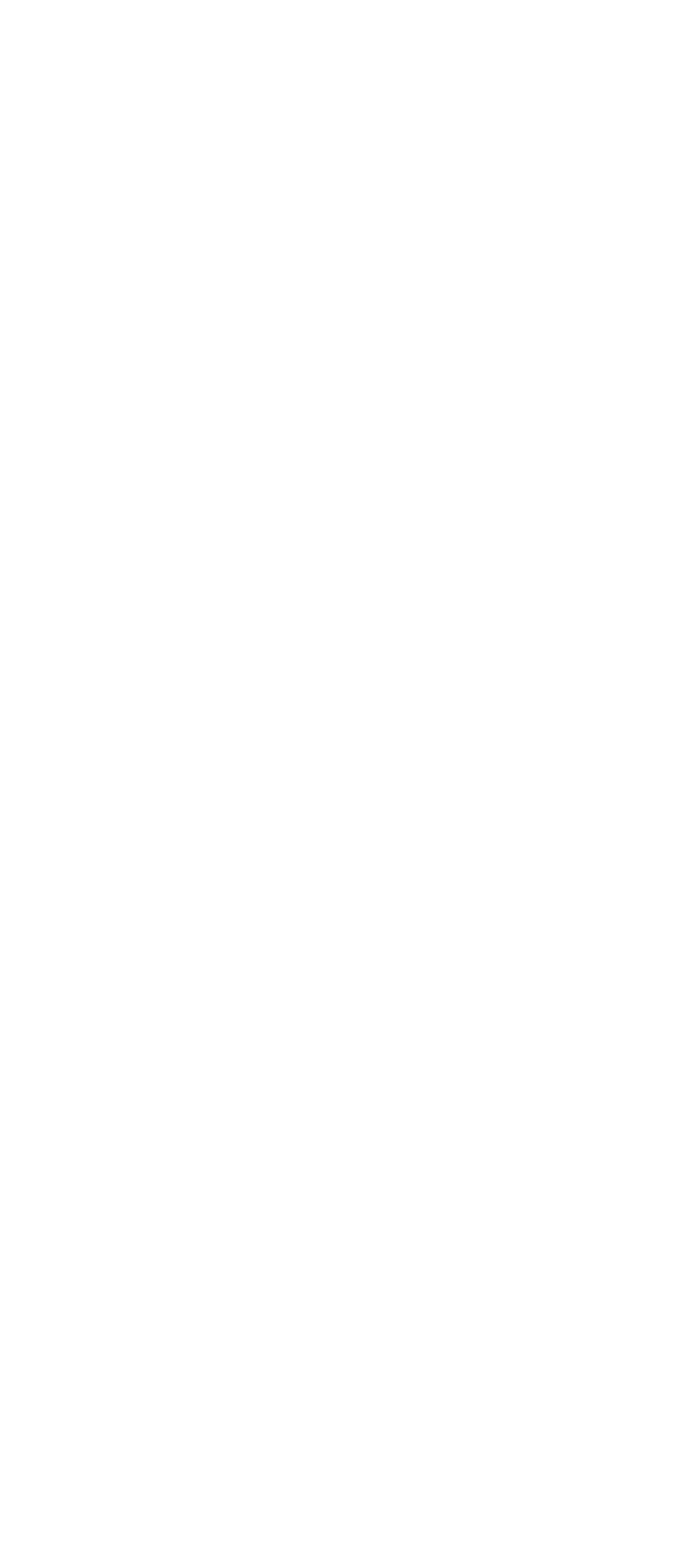
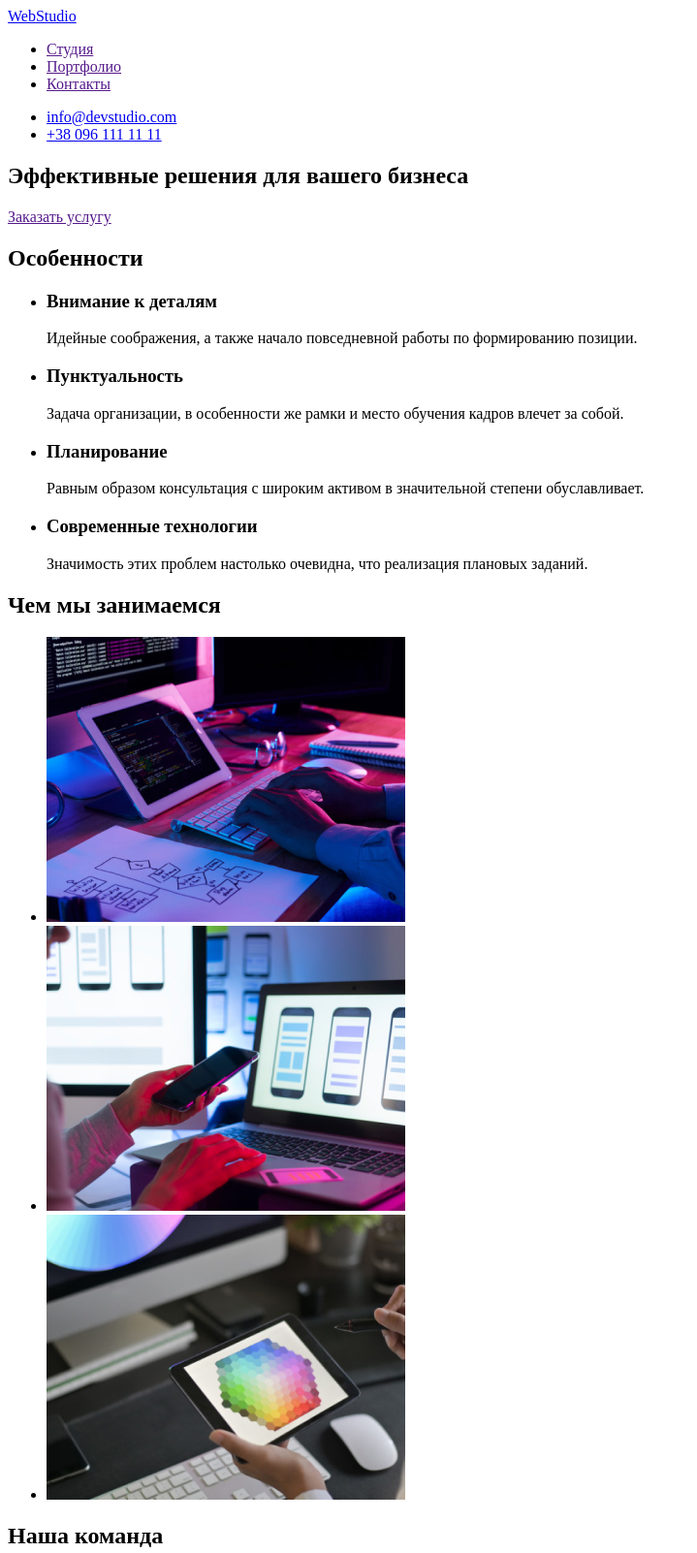
Before and after one commit to Dima-Penzev/goit-markup-hw-01, a plain HTML site: page index.html in a window 1280 px wide. Shown: the top 1602 px of the page at 97% size, without its empty margins (0-719 px from the left). Before the commit the page ends 800 px from the top, so only its background shows below. Drawn offline with Linux system fonts and the light colour scheme.

Commit message:
Version 1

```diff
--- a/index.html
+++ b/index.html
@@ -1,11 +1,109 @@
 <!DOCTYPE html>
-<html lang="en">
+<html lang="ru">
 <head>
     <meta charset="UTF-8">
     <meta name="viewport" content="width=device-width, initial-scale=1.0">
-    <title>Document</title>
+    <title>WebStudio</title>
 </head>
 <body>
+    <header>
+        <nav>
+            <a href="/"><span>Web</span>Studio</a>
 
+            <ul>
+                <li><a href="">Студия</a></li>
+                <li><a href="">Портфолио</a></li>
+                <li><a href="">Контакты</a></li>
+            </ul>
+        </nav>
+
+        <ul>
+            <li><a href="mailto:info@devstudio.com">info@devstudio.com</a></li>
+            <li><a href="tel:+380961111111">+38 096 111 11 11</a></li>
+        </ul>
+    </header>
+
+    <main>
+
+        <section>
+            <h1>Эффективные решения для вашего бизнеса</h1>
+            <a href="">Заказать услугу</a>
+        </section>
+
+        <section>
+            <h2>Особенности</h2>
+            <ul>
+                <li>
+                    <h3>Внимание к деталям</h3>
+                    <p>Идейные соображения, а также начало повседневной работы по формированию позиции.</p>
+                </li>
+
+                <li>
+                    <h3>Пунктуальность</h3>
+                    <p>Задача организации, в особенности же рамки и место обучения кадров влечет за собой.</p>
+                </li>
+
+                <li>
+                    <h3>Планирование</h3>
+                    <p>Равным образом консультация с широким активом в значительной степени обуславливает.</p>
+                </li>
+
+                <li>
+                    <h3>Современные технологии</h3>
+                    <p>Значимость этих проблем настолько очевидна, что реализация плановых заданий.</p>
+                </li>
+            </ul>
+        </section>
+
+        <section>
+
+            <h2>Чем мы занимаемся</h2>
+            <ul>
+                <li><img src="./images/img-1.jpg" alt="руки на клавиатуре" width="370"></li>
+                <li><img src="./images/img-2.jpg" alt="рука держит смартфон" width="370"></li>
+                <li><img src="./images/img-3.jpg" alt="рука держит планшет" width="370"></li>
+            </ul>
+
+        </section>
+
+        <section>
+
+            <h2>Наша команда</h2>
+            <ul>
+                <li>
+                    <img src="./images/man-1.jpg" alt="мужчина в темной рубашке" width="270">
+                    <h3>Игорь Демьяненко</h3>
+                    <p>Product Designer</p>
+                </li>
+                <li>
+                    <img src="./images/girl-1.jpg" alt="женщина в пиджаке" width="270">
+                    <h3>Ольга Репина</h3>
+                    <p>Frontend Developer</p>
+                </li>
+                <li>
+                    <img src="./images/man-2.jpg" alt="мужчина в светлой рубашке" width="270">
+                    <h3>Николай Тарасов</h3>
+                    <p>Marketing</p>
+                </li>
+                <li>
+                    <img src="./images/man-3.jpg" alt="мужчина в футболке" width="270">
+                    <h3>Михаил Ермаков</h3>
+                    <p>UI Designer</p>
+                </li>
+            </ul>
+
+        </section>
+
+    </main>
+
+    <footer>
+        <a href="/"><span>Web</span>Studio</a>
+
+        <address>
+            <p>г. Киев, пр-т Леси Украинки, 26</p>
+            <a href="mailto:info@devstudio.com">info@devstudio.com</a><br>
+            <a href="tel:+380961111111">+38 096 111 11 11</a>
+        </address>
+    </footer>
 </body>
 </html>
```
Also changed, not shown: images/girl-1.jpg (added), images/img-1.jpg (added), images/img-2.jpg (added), images/img-3.jpg (added), images/man-1.jpg (added), images/man-2.jpg (added), images/man-3.jpg (added).
